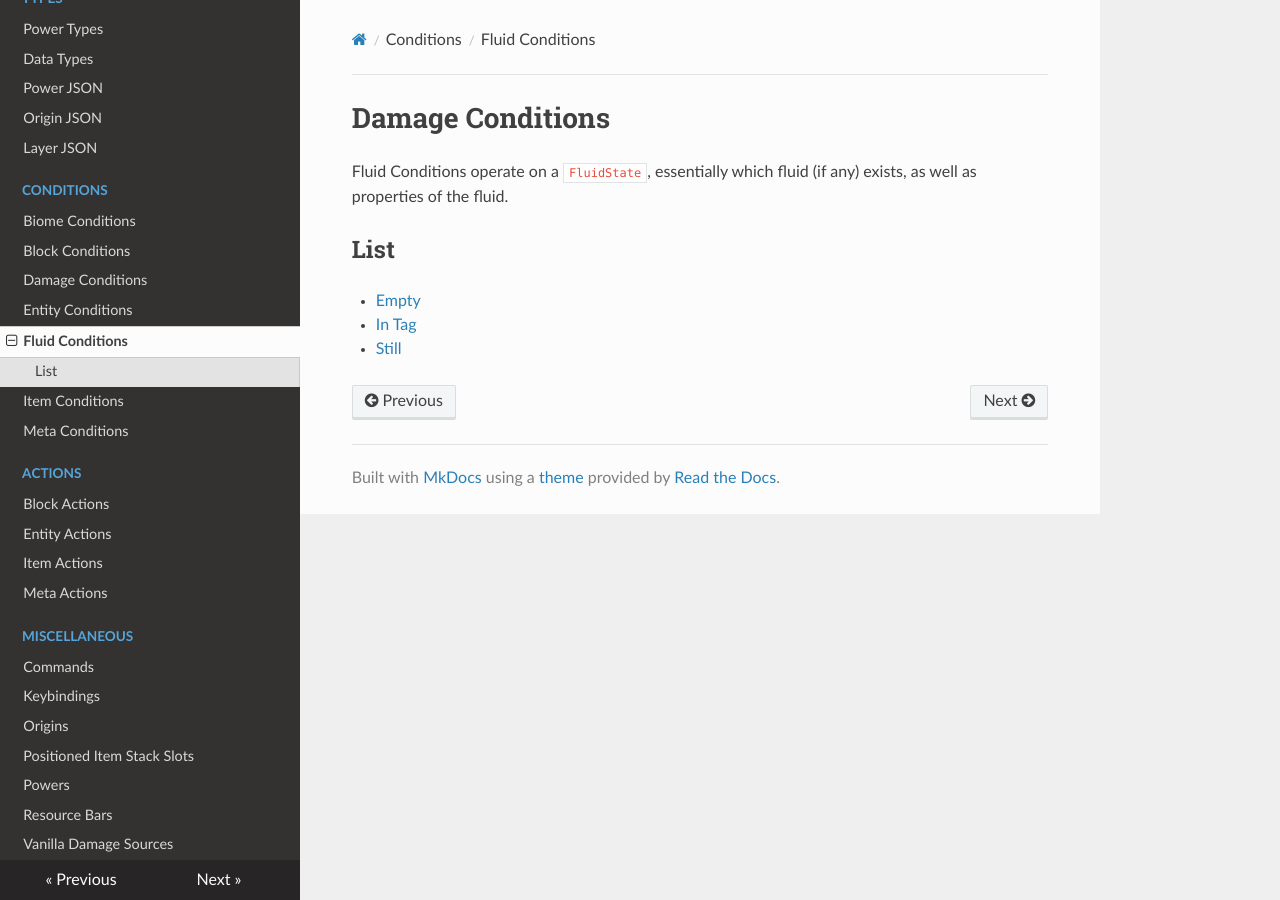
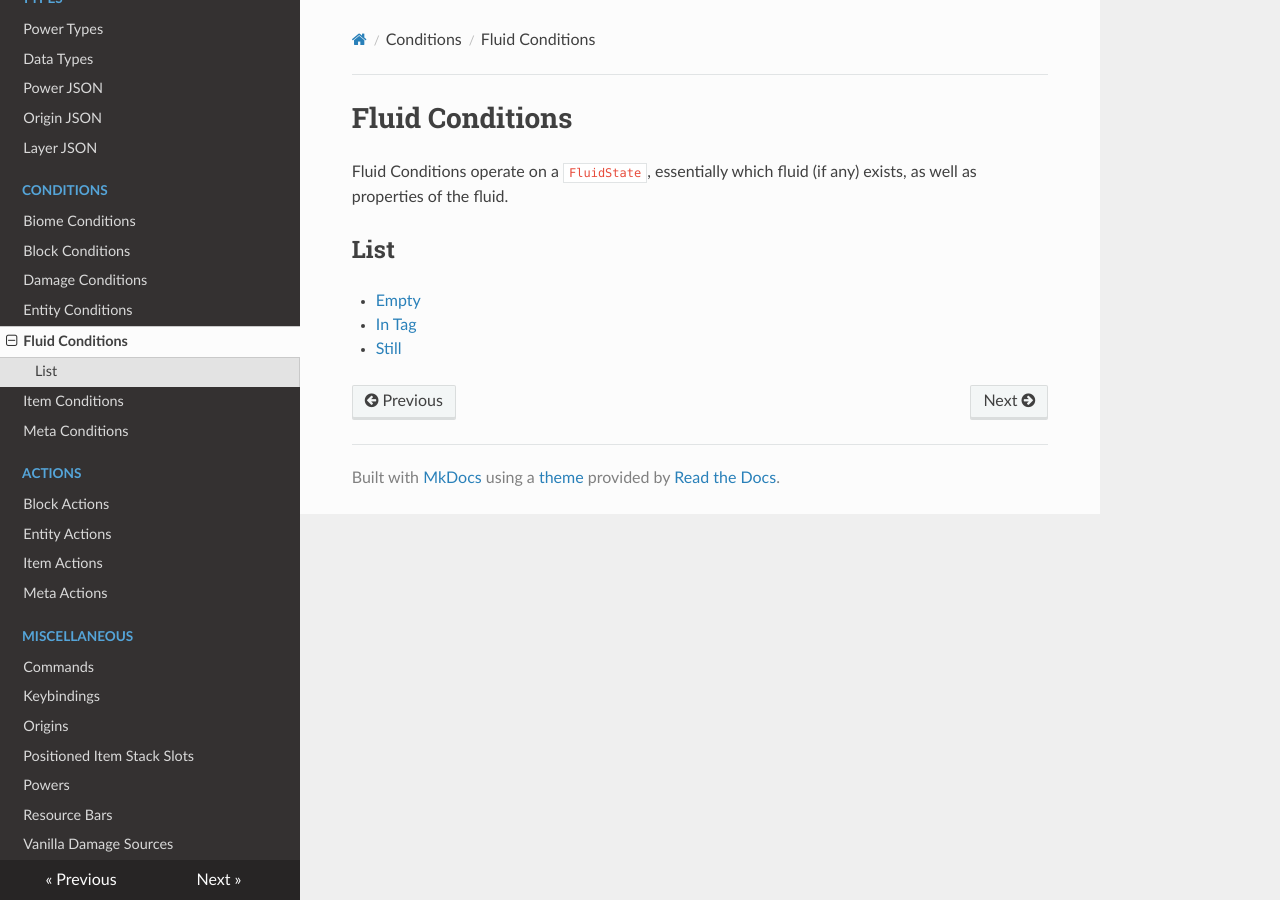
Before and after one commit to apace100/origins-docs, an MkDocs documentation site: the page built from docs/fluid_conditions.md, in a window 1280 px wide. Built offline with MkDocs 1.6.1, drawn with Linux system fonts in a browser that asks for light colours; nearby versions of some CDN libraries.

Commit message:
Fixed `fluid_conditions.md`: Changed the page's header

```diff
--- a/docs/fluid_conditions.md
+++ b/docs/fluid_conditions.md
@@ -1,8 +1,8 @@
 ---
-title: Damage Conditions
-date: 2021-04-04
+title: Fluid Conditions
+date: 2021-06-23
 ---
-# Damage Conditions
+# Fluid Conditions
 
 Fluid Conditions operate on a `FluidState`, essentially which fluid (if any) exists, as well as properties of the fluid.
 
```
